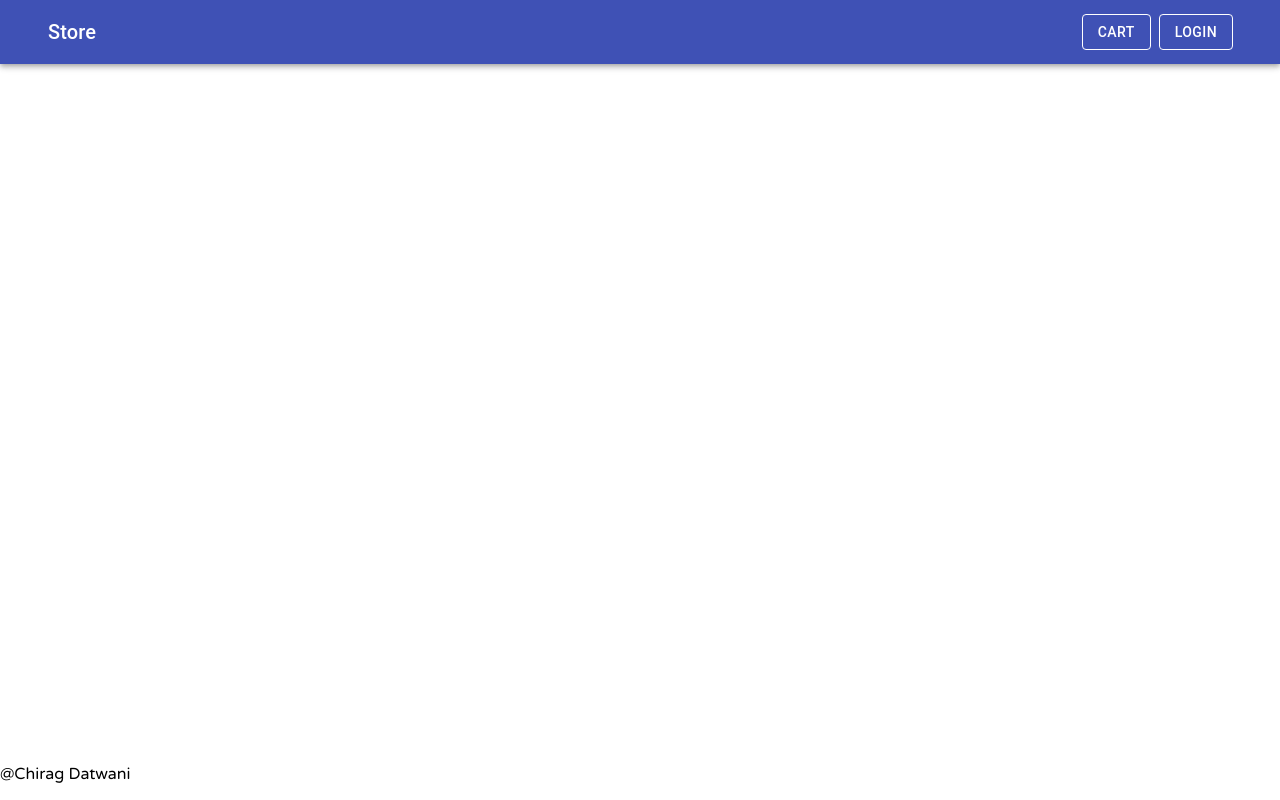
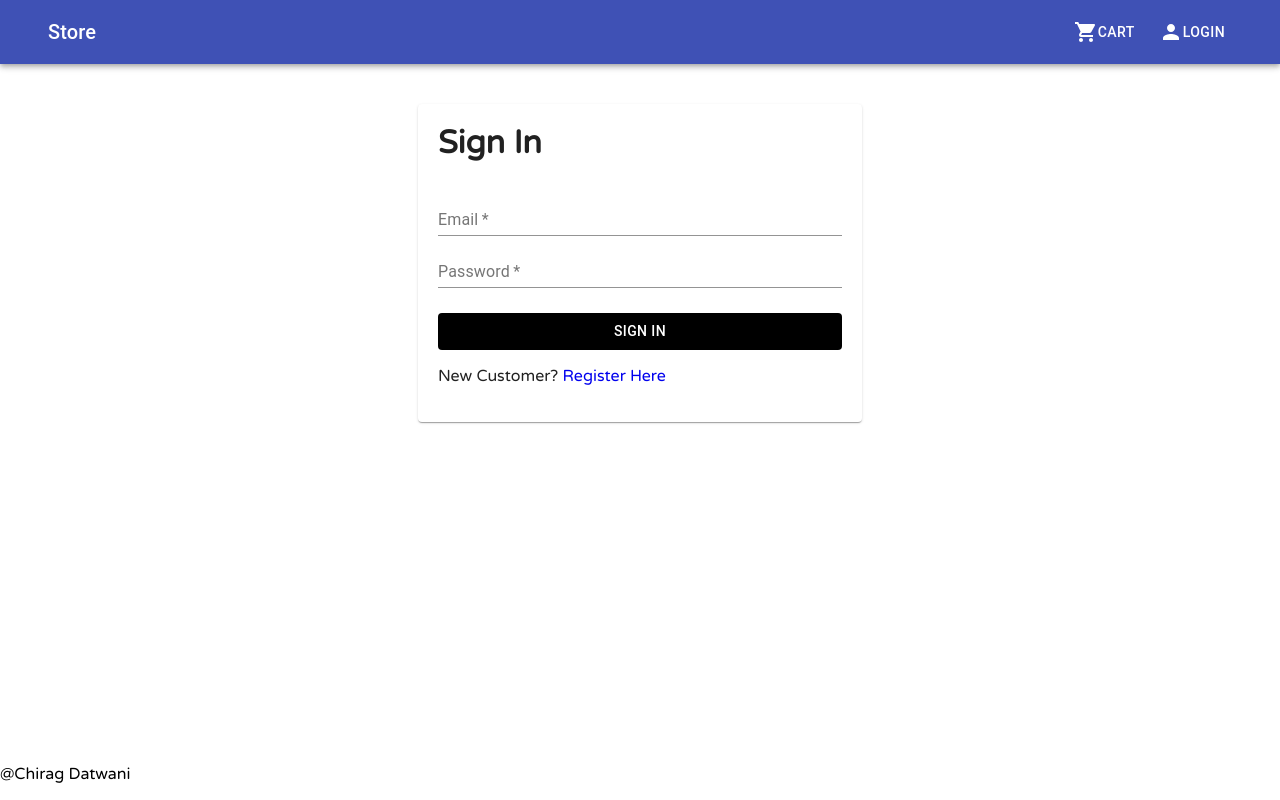
Before and after one commit to chiragdatwani/mern-e-commerce, a React (Create React App) app in the folder client/: page /login in a window 1280 px wide. Built offline with nearby package versions, Linux system fonts and the light colour scheme.

Commit message:
added login page

```diff
--- a/client/src/App.js
+++ b/client/src/App.js
@@ -6,6 +6,7 @@ import Footer from './components/Footer/';
 import HomePage from './pages/Home';
 import { Container } from '@material-ui/core';
 import CartPage from './pages/Cart';
+import LoginPage from './pages/Login';
 
 
 const App = () => {
@@ -19,6 +20,7 @@ const App = () => {
             <Route path='/product/:id' exact component={Product} />
             </Container>
             <Route path='/cart/:id?' component={CartPage} />
+            <Route path='/login' component={LoginPage} />
           </main>
         <Footer />
       </div>
--- a/client/src/actions/types.js
+++ b/client/src/actions/types.js
@@ -6,7 +6,11 @@ const types = {
     FETCH_PRODUCT_SUCCESS: 'FETCH_PRODUCT_SUCCESS',
     FETCH_PRODUCT_FAIL: 'FETCH_PRODUCT_FAIL',
     CART_ADD_ITEM: 'CART_ADD_ITEM',
-    CART_REMOVE_ITEM: 'CART_REMOVE_ITEM'
+    CART_REMOVE_ITEM: 'CART_REMOVE_ITEM',
+    USER_LOGIN_REQUEST: 'USER_LOGIN_REQUEST',
+    USER_LOGIN_SUCCESS: 'USER_LOGIN_SUCCESS',
+    USER_LOGIN_FAIL: 'USER_LOGIN_FAIL',
+    USER_LOGOUT: 'USER_LOGOUT'
 }
 
 export default types;
--- /dev/null
+++ b/client/src/actions/userActions.js
@@ -0,0 +1,31 @@
+import axios from "axios";
+import types from "./types"
+
+export const login = (email, password) => async (dispatch) =>{
+    try{
+        dispatch({
+            type: types.USER_LOGIN_REQUEST
+        });
+
+        const config = {
+            headers: {
+                'Content-Type': 'application/json '
+            }
+        }
+
+        const {data} = await axios.post('/api/users/login', {email, password}, config);
+
+        dispatch({
+            type: types.USER_LOGIN_SUCCESS,
+            payload: data
+        });
+
+        localStorage.setItem('userInfo', JSON.stringify(data))
+    } catch(error) {
+        dispatch({
+            type: types.USER_LOGIN_FAIL,
+            payload: error.response && error.response.data.message ? error.response.data.message : error.message
+        })
+    }
+
+}
--- a/client/src/components/Header/index.js
+++ b/client/src/components/Header/index.js
@@ -1,5 +1,7 @@
 import React from 'react'
 import { AppBar, Toolbar, Typography, Button } from '@material-ui/core'
+import ShoppingCartIcon from '@material-ui/icons/ShoppingCart';
+import PersonIcon from '@material-ui/icons/Person';
 import {NavContainer, ButtonContainer, StyledLink} from './Header.elements'
 
 function Header() {
@@ -14,12 +16,16 @@ function Header() {
                     </StyledLink>
                     </Typography>
                     <ButtonContainer>
-                    <StyledLink to='/cart'>
-                    <Button variant='outlined'
-                        color="inherit">Cart</Button>
-                    </StyledLink>
-
-                        <Button variant='outlined'color="inherit">Login</Button>
+                        <StyledLink to='/cart'>
+                            <Button color="inherit">
+                                <ShoppingCartIcon />Cart
+                            </Button>
+                        </StyledLink>
+                        <StyledLink to='/login'>
+                            <Button color="inherit">
+                                <PersonIcon />Login
+                            </Button>
+                        </StyledLink>
                     </ButtonContainer>
 
                     </NavContainer>
--- a/client/src/pages/Cart/Cart.elements.js
+++ b/client/src/pages/Cart/Cart.elements.js
@@ -1,5 +1,5 @@
+import styled from 'styled-components';
 import { Button } from '@material-ui/core';
-import styled from 'styled-components';
 
 export const StyledButton = styled(Button)`
     width: 100%;
--- a/client/src/pages/Cart/index.js
+++ b/client/src/pages/Cart/index.js
@@ -10,7 +10,6 @@ import { StyledButton } from './Cart.elements';
 const CartPage = ({match, location, history}) => {
 
     const productId = match.params.id;
-
 
     const qty = location.search ? Number(location.search.split('=')[1]) : 1;
 
--- /dev/null
+++ b/client/src/pages/Login/Login.elements.js
@@ -0,0 +1,24 @@
+import { Container } from '@material-ui/core';
+import styled from 'styled-components';
+import { Button } from '@material-ui/core';
+
+export const FormContainer = styled(Container)`
+    margin-top: 30px;
+    padding: 20px;
+    & > h1 {
+        margin-top: 0;
+    }
+
+`
+
+export const StyledButton = styled(Button)`
+    margin-top: 25px;
+    width: 100%;
+    background-color: black;
+    color: white;
+    & :hover{
+        color: black;
+        font-weight: bold;
+    }
+
+`
--- /dev/null
+++ b/client/src/pages/Login/index.js
@@ -0,0 +1,52 @@
+import { Button, Card, Container, Paper, TextField } from '@material-ui/core';
+import { Alert } from '@material-ui/lab';
+import React, { useState, useEffect } from 'react';
+import { useDispatch, useSelector } from 'react-redux';
+import { Link } from 'react-router-dom';
+import { login } from '../../actions/userActions'
+import { FormContainer, StyledButton } from './Login.elements'
+
+const LoginPage = ({location, history}) => {
+
+    const redirect = location.search ? location.search.split('=')[1] : '/';
+
+    const dispatch = useDispatch();
+
+    const currentUser = useSelector(state => state.currentUser);
+    const {loading, error, userInfo } = currentUser;
+
+
+    const submitHandler = (e) => {
+        e.preventDefault();
+        dispatch(login(email, password))
+    }
+
+    const [email, setEmail] = useState('');
+    const [password, setPassword] = useState('');
+
+    useEffect(() => {
+        if(userInfo){
+            history.push(redirect)
+        }
+    }, [history, userInfo, redirect])
+
+    return (
+        <div className='login-page'>
+            <FormContainer component={Paper} justify='left' maxWidth='xs'>
+                <h1>Sign In</h1>
+                {error && <Alert severity='error'>{error}</Alert>}
+                {loading && <Alert severity='info'>{error}</Alert>}
+                <form onSubmit={submitHandler}>
+                <TextField required id="standard-required" margin='dense' type='email' fullWidth label="Email" value={email} onChange={(e)=>setEmail(e.target.value)}/>
+                <TextField required id="standard-required" type='password' fullWidth label="Password" value={password} onChange={(e)=>setPassword(e.target.value)}/>
+                <StyledButton type='submit'>Sign In</StyledButton>
+                </form>
+
+                <p>New Customer? <Link to={redirect? `/register?redirect=${redirect}`:'/redirect'}  style={{textDecoration:'none'}}>Register Here</Link></p>
+            </FormContainer>
+
+        </div>
+    )
+}
+
+export default LoginPage
--- a/client/src/pages/Product/Product.elements.js
+++ b/client/src/pages/Product/Product.elements.js
@@ -9,6 +9,11 @@ export const StyledButton = styled(Button)`
     background-color: black;
     color: white;
     text-align: center;
+
+    & :hover{
+        color: black;
+        font-weight:bold;
+    }
 
 
 `
--- a/client/src/pages/Product/index.js
+++ b/client/src/pages/Product/index.js
@@ -63,7 +63,7 @@ function Product({match, history}) {
                                     <Select
                                         value={quantity}
                                         onChange={e => setQuantity(e.target.value)}
-                                        // displayEmpty
+
                                         inputProps={{
                                             name: 'quantity',
                                             id: 'qty'
--- /dev/null
+++ b/client/src/reducers/userReducers.js
@@ -0,0 +1,17 @@
+import types from '../actions/types'
+
+export const userLoginReducer = (state = {}, action) => {
+
+    switch (action.type) {
+        case types.USER_LOGIN_REQUEST:
+            return { loading: true}
+        case types.USER_LOGIN_SUCCESS:
+            return { loading: false, userInfo: action.payload}
+        case types.USER_LOGIN_FAIL:
+            return { loading: false, error: action.payload}
+        case types.USER_LOGOUT:
+            return {}
+        default:
+            return state
+    }
+}
--- a/client/src/store.js
+++ b/client/src/store.js
@@ -3,19 +3,25 @@ import thunk from 'redux-thunk';
 import {composeWithDevTools} from 'redux-devtools-extension';
 
 import {productListReducer, productDetailsReducer} from './reducers/productReducers';
-import {cartReducer} from './reducers/cartReducers'
+import {cartReducer} from './reducers/cartReducers';
+import { userLoginReducer } from './reducers/userReducers'
 
 
 const reducer = combineReducers({
     productList : productListReducer,
     currentProduct: productDetailsReducer,
-    cart: cartReducer
+    cart: cartReducer,
+    currentUser: userLoginReducer
+
 });
 
-const cartItemsLocalStorage = localStorage.getItem('cartItems') ?   JSON.parse(localStorage.getItem('cartItems')) : [];
+const cartItemsLocalStorage = localStorage.getItem('cartItems') ? JSON.parse(localStorage.getItem('cartItems')) : [];
+
+const userInfoLocalStorage = localStorage.getItem('userInfo') ? JSON.parse(localStorage.getItem('cartItems')) : null;
 
 const initialState= {
-    cart: {cartItems: cartItemsLocalStorage}
+    cart: {cartItems: cartItemsLocalStorage},
+    currentUser: {userInfo: userInfoLocalStorage}
 }
 
 const middleware = [thunk];
```
